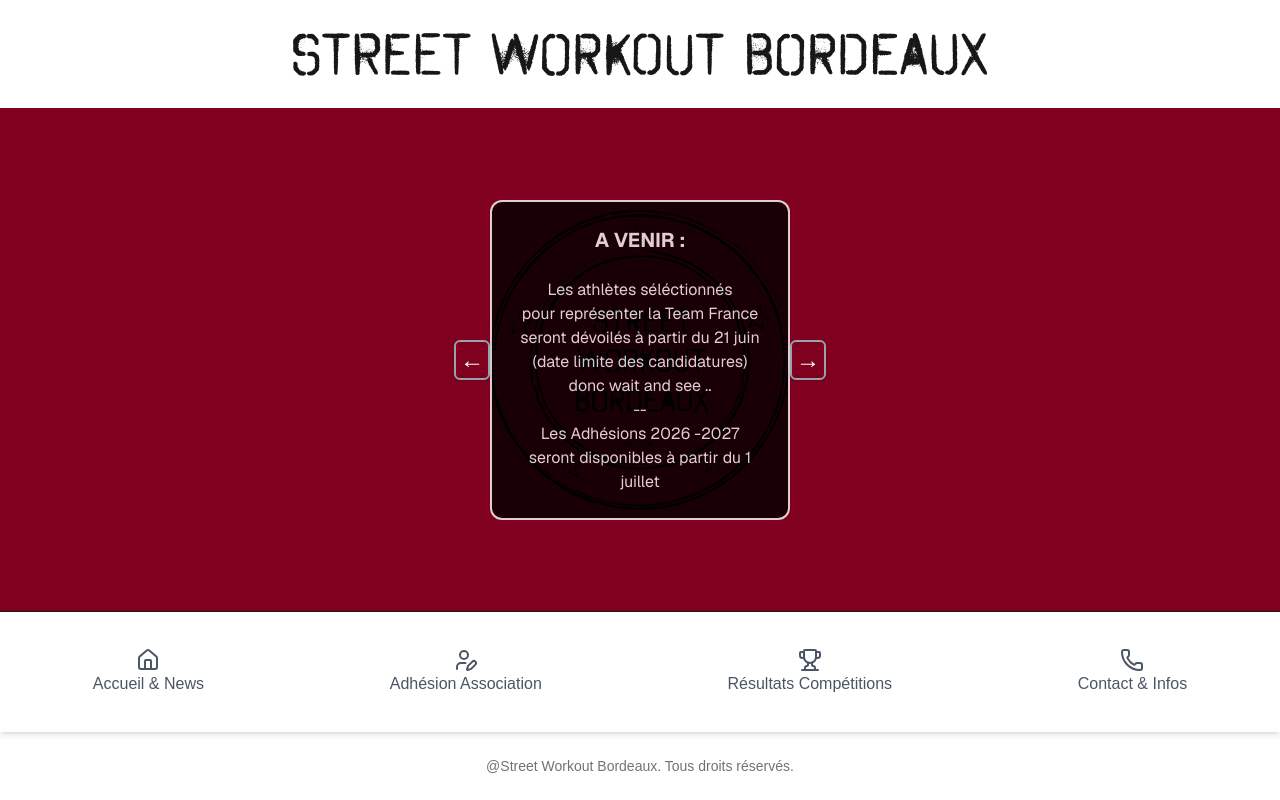
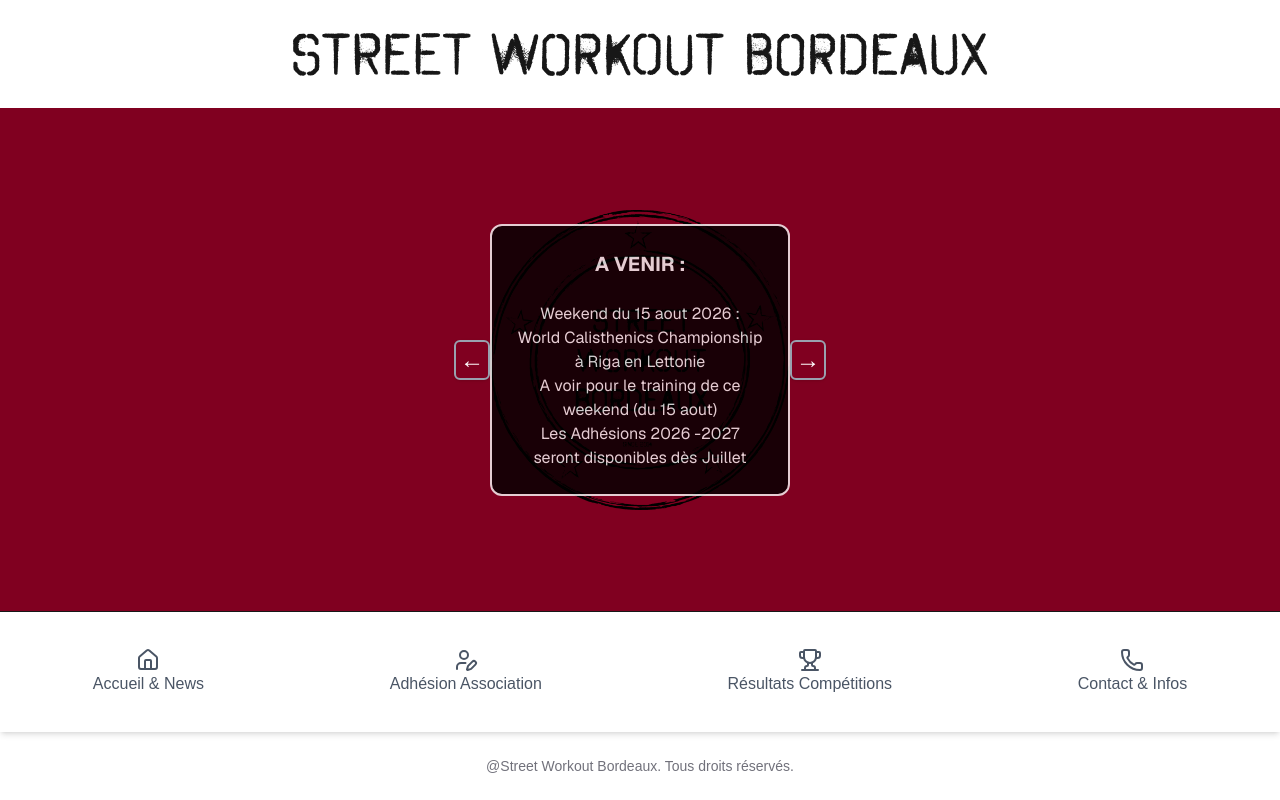
Before and after one commit to adrienbordeaux33/swbordeauxfront, a Next.js app: page / in a window 1280 px wide. Both pictures are taken after a click on the button "Précédent". Built offline with nearby package versions, Linux system fonts and the light colour scheme.

Commit message:
maj 4 juillet

```diff
--- a/components/timercomponents/Today.tsx
+++ b/components/timercomponents/Today.tsx
@@ -13,13 +13,14 @@ export default function Today() {
       <div className="border-2 p-6 opacity-80 rounded-xl w-full text-xs md:text-sm lg:text-base text-center text-white bg-black bg-opacity-40 font-sans">
         <h1 className="text-xl font-bold">ACTUELLEMENT :</h1>
         <br />
-        Dimanche 28 Juin
+        Dimanche 12 Juillet
         <br />
         Sunday Training
         <br />
         Spot Queyries
         <br />
-        14h à 17h
+        Horaires à définir selon la météo (matin si canicule, après midi si
+        moins chaud)
       </div>
     </div>
   );
--- a/components/timercomponents/Tomorrow.tsx
+++ b/components/timercomponents/Tomorrow.tsx
@@ -13,19 +13,13 @@ export default function Tomorrow() {
       <div className="border-2 p-6 opacity-80 rounded-xl w-full text-xs md:text-sm lg:text-base text-center text-white bg-black bg-opacity-40 font-sans">
         <h1 className="text-xl font-bold">A VENIR :</h1>
         <br />
-        Les athlètes séléctionnés
+        Weekend du 15 aout 2026 :
         <br />
-        pour représenter la Team France
+        World Calisthenics Championship à Riga en Lettonie
         <br />
-        seront dévoilés à partir du 21 juin
+        A voir pour le training de ce weekend (du 15 aout)
         <br />
-        (date limite des candidatures)
-        <br />
-        donc wait and see ..
-        <br />
-        --
-        <br />
-        Les Adhésions 2026 -2027 seront disponibles à partir du 1 juillet
+        Les Adhésions 2026 -2027 seront disponibles dès Juillet
         <br />
       </div>
     </div>
```
